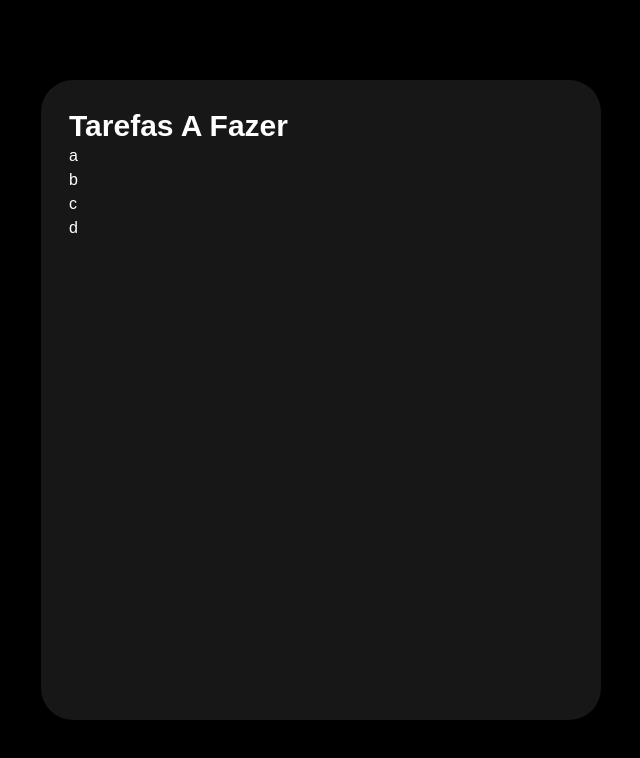
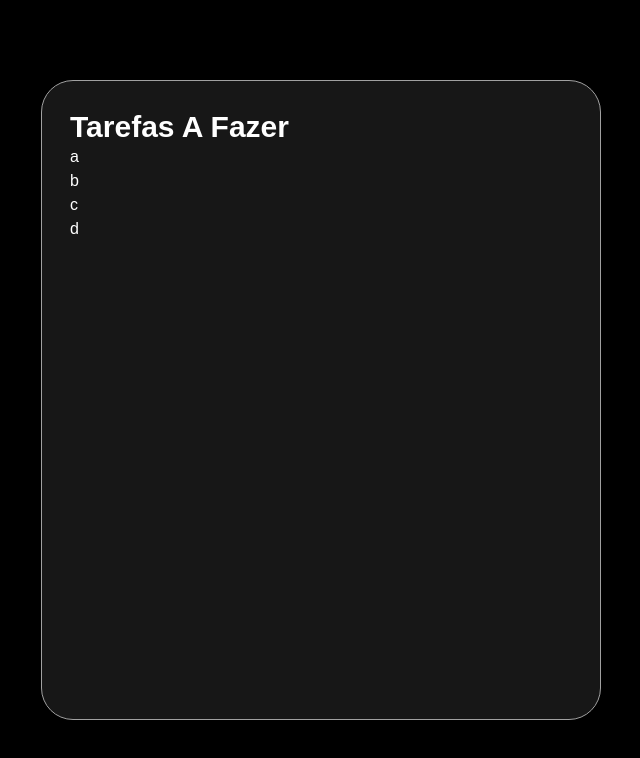
Before and after one commit to JoaoVLima/TAF_Front, a Next.js app: page / in a window 1280 px wide. Shown: the top 758 px of the page, without its empty margins (319-959 px from the left). Built offline with nearby package versions, Linux system fonts and the light colour scheme.

Commit message:
adding border

```diff
--- a/app/page.tsx
+++ b/app/page.tsx
@@ -3,7 +3,7 @@ import Image from "next/image";
 export default function Home() {
     return (
         <main className="flex h-screen justify-center items-center bg-black">
-            <div className="flex flex-col h-[80vh] w-[70vh] bg-neutral-900 text-white rounded-4xl p-7">
+            <div className="flex flex-col h-[80vh] w-[70vh] bg-neutral-900 border border-neutral-400 text-white rounded-4xl p-7">
                 <h1 className="text-3xl font-bold">Tarefas A Fazer</h1>
                 <ul>
                     <li>a</li>
```
